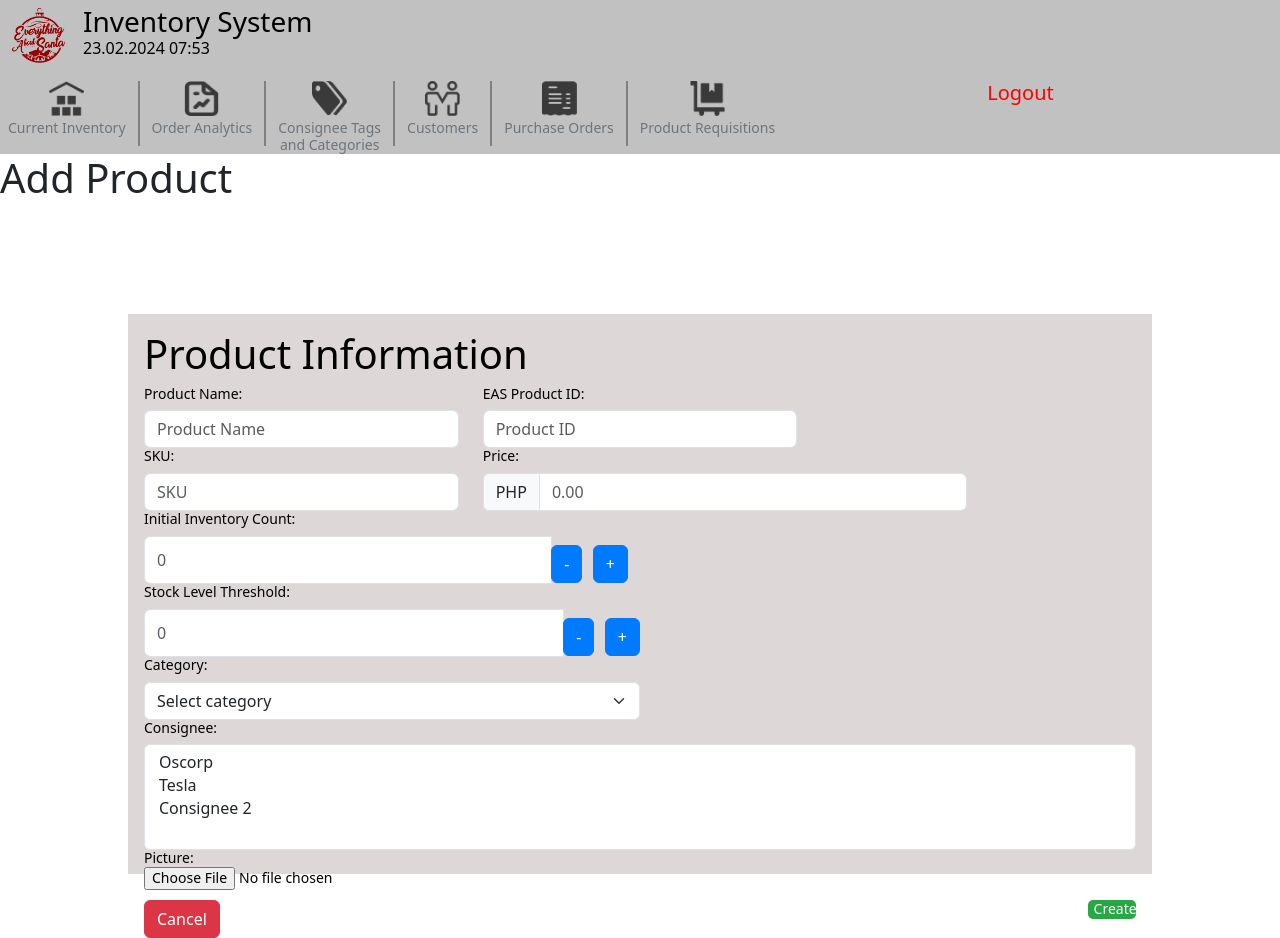
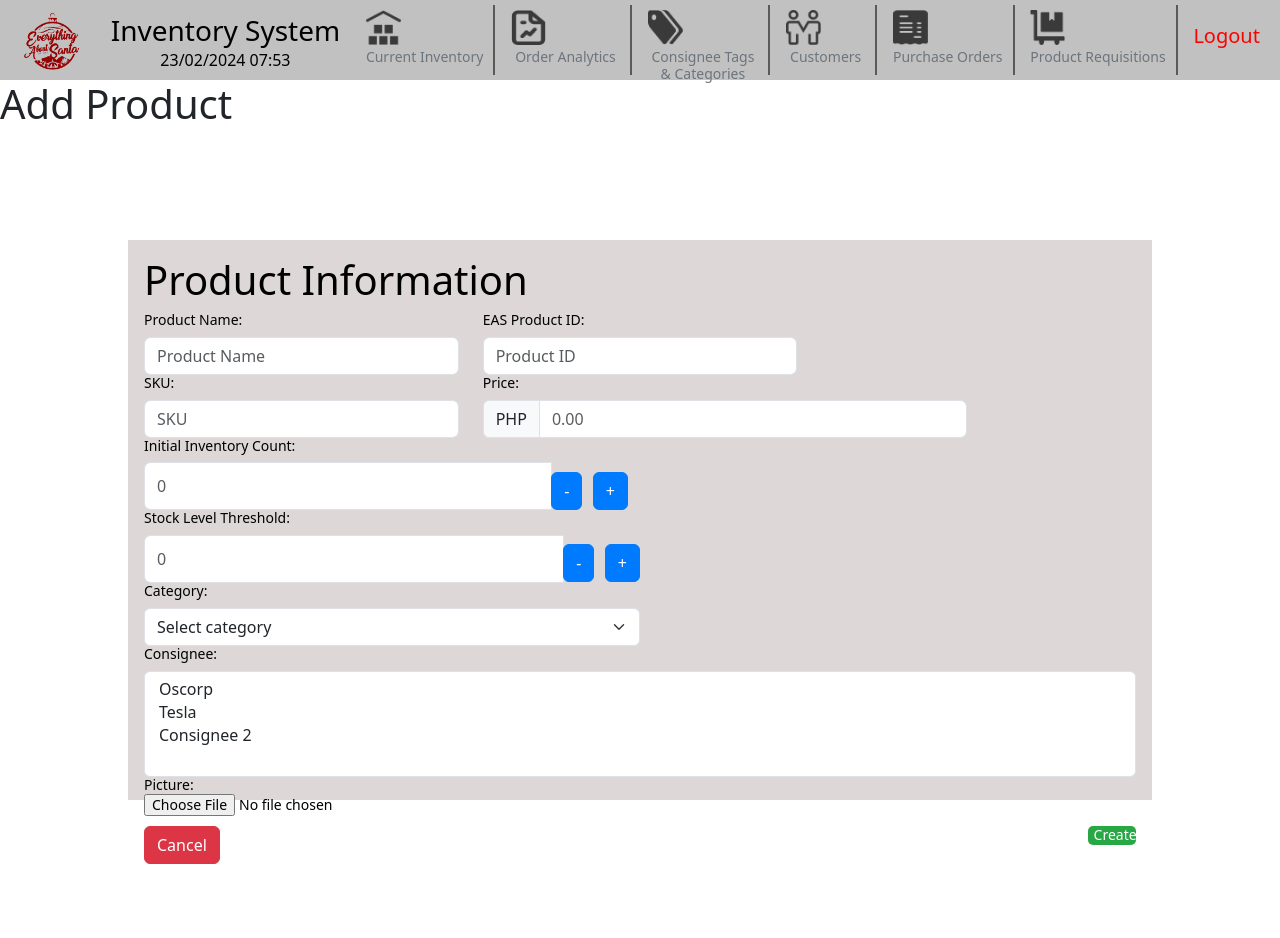
Before and after one commit to Miguel-Glorioso/EAS-Inventory-System, a Django app: page /add_product in a window 1280 px wide. After the commit the page ends 864 px from the top, so only its background shows below. Run offline with Django 5.2, Linux system fonts and the light colour scheme; data comes from the database, SQL or seed files in the repository.

Commit message:
Navbar FIXEEED AAAA

```diff
--- a/EASinventorysystem/inventoryapp/templates/inventoryapp/base.html
+++ b/EASinventorysystem/inventoryapp/templates/inventoryapp/base.html
@@ -8,12 +8,6 @@
     <title>Inventory System</title>
     <link href="https://cdn.jsdelivr.net/npm/bootstrap@5.3.3/dist/css/bootstrap.min.css" rel="stylesheet" integrity="sha384-QWTKZyjpPEjISv5WaRU9OFeRpok6YctnYmDr5pNlyT2bRjXh0JMhjY6hW+ALEwIH" crossorigin="anonymous">
     <style>
-        .vl {
-          border-left: 2px solid gray;
-          height: 65px;
-          padding: 0;
-        }
-
         .label {
             font-size: 14px;
         }
@@ -22,80 +16,97 @@
             padding: 0;
             min-height: 80px; /* Adjust the height as needed */
         }
+
+        .navbar-brand {
+            margin: 0;
+            display: flex;
+            flex-direction: column;
+            align-items: center;
+        }
+
+        .navbar-brand:not(:last-child) {
+            border-right: 2px solid #5A5A5A;
+            padding-right: 10px; /* Adjust the padding to your preference */
+            height: 70px;
+        }
+
+        /* Exclude border-right for the first two navbar-brand elements */
+        .navbar-brand:nth-child(1),
+        .navbar-brand:nth-child(2) {
+            border-right: none;
+        }
+
+        /* Center the text */
+        .navbar-brand span {
+            text-align: center;
+            margin: auto; /* Center horizontally */
+        }
     </style>
 </head>
 <body>
     <nav class="px-2 navbar navbar-light" style="background-color: #C2C1C1;">
-        <a class="navbar-brand" href="#">
-            <div class="row row-cols-auto">
+        <div class="container-fluid">
             <!-- EAS Logo -->
-                <div class="col">
-                    <img src="{% static 'images/EAS_logo.png' %}" width="63" height="63">
+            <div class="navbar-brand">
+                <img src="{% static 'images/EAS_logo.png' %}" width="65" height="65">
             </div>
-                <div class="col p-0">
+
             <!-- EAS Title -->
+            <div class="navbar-brand">
                 <span class="h3">Inventory System</span>
                 <div class="row">
                     <!-- Date & Time -->
                     <span id="datetime" class="h6"></span>
                     <script>
                     var dt = new Date();
-                        document.getElementById("datetime").innerHTML = (("0"+dt.getDate()).slice(-2)) +"."+ (("0"+(dt.getMonth()+1)).slice(-2)) +"."+ (dt.getFullYear()) +" "+ (("0"+dt.getHours()).slice(-2)) +":"+ (("0"+dt.getMinutes()).slice(-2));
+                    document.getElementById("datetime").innerHTML = (("0"+dt.getDate()).slice(-2)) +"/"+ (("0"+(dt.getMonth()+1)).slice(-2)) +"/"+ (dt.getFullYear()) +" "+ (("0"+dt.getHours()).slice(-2)) +":"+ (("0"+dt.getMinutes()).slice(-2));
                     </script>
                 </div>
             </div>
-            </div>
-        </a>
+
             <!-- Screen Pages -->
-        <div class="row row-cols-auto mt-2">
-
             <!-- Current Inventory button page -->
-            <div class="col d-flex justify-content-center text-center">
+            <div class="navbar-brand">
                 <a href="{% url 'current_inventory' %}" class="text-decoration-none text-secondary">
                     <img src= "{% static 'images/icon_warehouse.png' %}" width="35" height="35"><br>
                     <span><h6 class="label mt-1">Current Inventory</h6></span>
                 </a>
             </div>
-            <div class="vl"></div>
 
             <!-- Order Analytics button page -->
-            <div class="col d-flex justify-content-center text-center">
+            <div class="navbar-brand">
                 <a href="#" class="text-decoration-none text-secondary">
                     <img src= "{% static 'images/icon_file-graph.png' %}" width="35" height="35"><br>
-                    <span><h6 class="label mt-1">Order Analytics</h6></span>
+                    <span><h6 class="label m-1">Order Analytics</h6></span>
                 </a>
             </div>
-            <div class="vl"></div>
 
             <!-- Consignee Tags and Categories button page -->
-            <div class="col d-flex justify-content-center text-center">
+            <div class="navbar-brand">
                 <a href="#" class="text-decoration-none text-secondary">
                     <img src= "{% static 'images/icon_consignee-tags.png' %}" width="35" height="35"><br>
-                    <span><h6 class="label mt-1 mb-0">Consignee Tags <br> and Categories</h6></span>
+                    <span><h6 class="label m-1"> Consignee Tags <br> & Categories</h6></span>
                 </a>
             </div>
-            <div class="vl"></div>
 
             <!-- Customers button page -->
-            <div class="col d-flex justify-content-center text-center">
+            <div class="navbar-brand">
                 <a href="#" class="text-decoration-none text-secondary">
                     <img src= "{% static 'images/icon_customers.png' %}" width="35" height="35"><br>
-                    <span><h6 class="label mt-1">Customers</h6></span>
+                    <span><h6 class="label m-1">Customers</h6></span>
                 </a>
             </div>
-            <div class="vl"></div>
 
             <!-- PO button page -->
-            <div class="col d-flex justify-content-center text-center">
+            <div class="navbar-brand">
                 <a href="#" class="text-decoration-none text-secondary">
                     <img src= "{% static 'images/icon_po.png' %}" width="35" height="35"><br>
                     <span><h6 class="label mt-1">Purchase Orders</h6></span>
                 </a>
             </div>
-            <div class="vl"></div>
 
             <!-- PRO button page -->
-            <div class="col d-flex justify-content-center text-center">
+            <div class="navbar-brand">
                 <a href="#" class="text-decoration-none text-secondary">
                     <img src= "{% static 'images/icon_pro.png' %}" width="35" height="35"><br>
                     <span><h6 class="label mt-1">Product Requisitions</h6></span>
@@ -103,10 +114,11 @@
             </div>
 
             <!-- Logout -->
-            <div class="col px-6 d-flex justify-content-center text-center" style="padding-left: 200px; padding-right:50px;">
+            <div class="navbar-brand">
                 <a href="{% url 'account_login' %}" class="text-decoration-none">
                     <span style="color: red;"><h5> Logout </h5></span>
                 </a>
+            </div>
         </div>
     </nav>
         <div>
```
Lines whose indentation alone changed are shown as unchanged.
